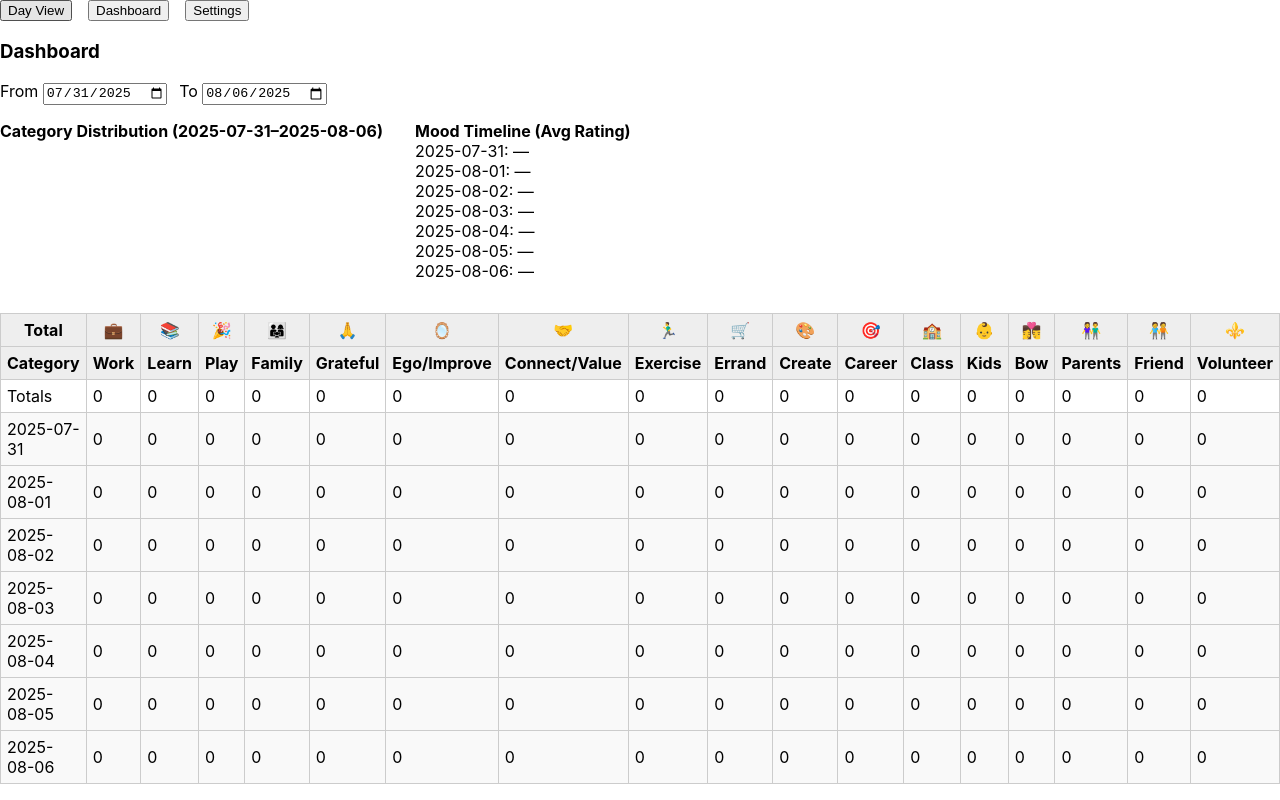
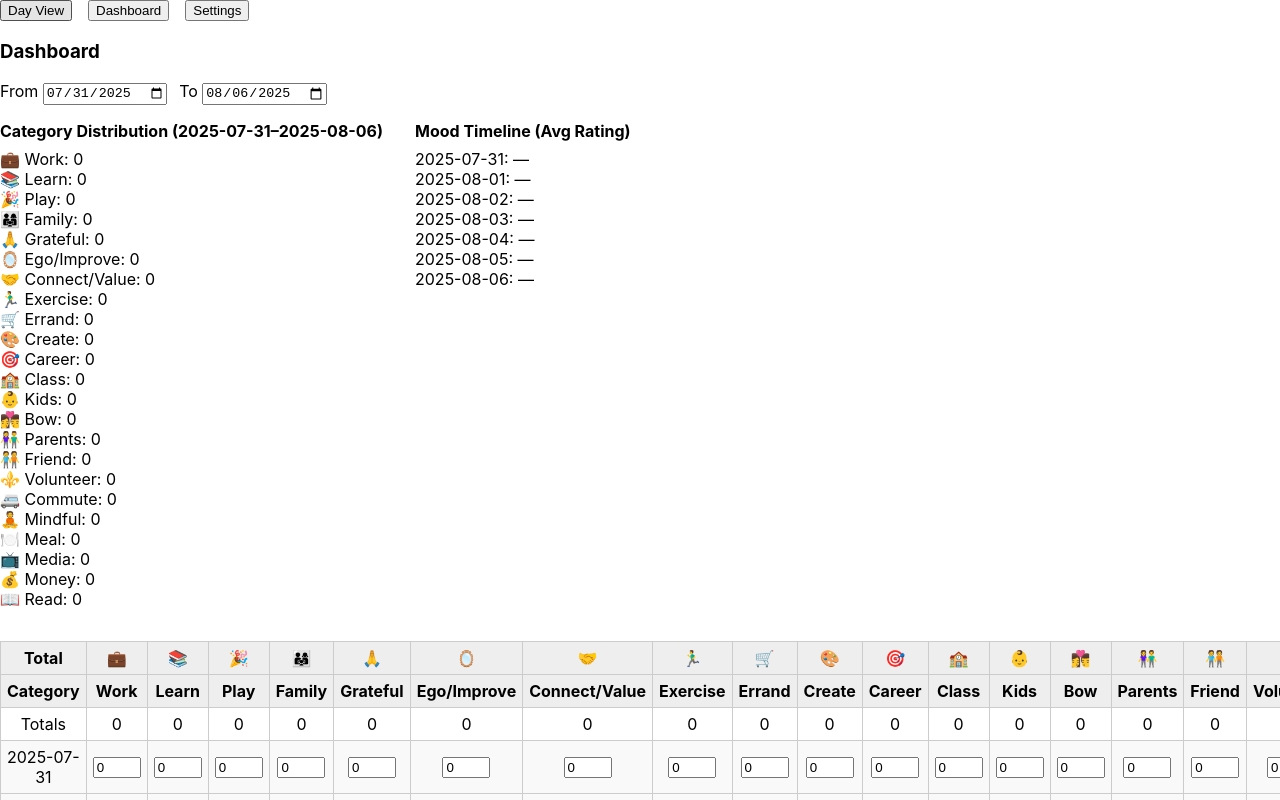
Before and after one commit to chrisissin/moodmap-journal, a React (Create React App) app: page / in a window 1280 px wide. Both pictures are taken after a click on the button "Dashboard". Shown: the top 800 px of the page. Built offline with nearby package versions, Linux system fonts and the light colour scheme.

Commit message:
update cells

```diff
--- a/src/Dashboard.js
+++ b/src/Dashboard.js
@@ -1,5 +1,5 @@
 import React, { useState, useEffect } from 'react';
-import { loadMetrics, defaultCategories } from './data';
+import { loadMetrics, saveMetrics, defaultCategories } from './data';
 
 // Helper: list all dates between two dates (inclusive)
 function getDatesInRange(start, end) {
@@ -14,102 +14,144 @@ function getDatesInRange(start, end) {
 }
 
 export default function Dashboard() {
+  // Load metrics into state
   const [metrics, setMetrics] = useState({});
   useEffect(() => {
     setMetrics(loadMetrics());
   }, []);
 
-  // Date range selection (last 7 days default)
+  // Date-range picker (defaults to last 7 days)
   const today = new Date();
   const defaultEnd = today.toISOString().slice(0,10);
-  const defaultStart = new Date(today.getTime() - 6*24*60*60*1000)
-                          .toISOString().slice(0,10);
+  const defaultStart = new Date(today.getTime() - 6*86400000)
+                        .toISOString().slice(0,10);
   const [startDate, setStartDate] = useState(defaultStart);
   const [endDate, setEndDate]     = useState(defaultEnd);
 
-  // Gather dates in range
+  // Compute the list of dates to display
   const dates = getDatesInRange(startDate, endDate);
 
-  // Category Distribution Data (aggregate counts over range)
+  // Build aggregated counts for category distribution
   const catCounts = {};
   dates.forEach(d => {
-    const c = metrics[d]?.catCounts || {};
-    Object.entries(c).forEach(([cid, cnt]) => {
+    const day = metrics[d]?.catCounts || {};
+    Object.entries(day).forEach(([cid, cnt]) => {
       catCounts[cid] = (catCounts[cid] || 0) + cnt;
     });
   });
-  // Sort categories if desired (or keep default order)
-  const sortedCats = Object.keys(catCounts);
 
-  // Mood timeline: average rating per day
-  const timeline = dates.map(d => {
-    const m = metrics[d];
-    return m ? m.avgRating : null;
-  });
+  // The full list of category IDs (in display order)
+  const catIds = defaultCategories.map(c => c.id);
+
+  // Totals row (sum over the range)
+  const totals = catIds.map(cid =>
+    dates.reduce((sum, d) => sum + (metrics[d]?.catCounts[cid] || 0), 0)
+  );
+
+  // Mood timeline (average rating per day)
+  const timeline = dates.map(d =>
+    metrics[d]?.avgRating ?? null
+  );
+
+  // Handler: update a single cell and persist
+  function updateMetric(date, catId, value) {
+    const dayMetrics = metrics[date] || { catCounts: {}, avgRating: metrics[date]?.avgRating || 0 };
+    const newCatCounts = { ...dayMetrics.catCounts, [catId]: Number(value) };
+    const newMetrics = {
+      ...metrics,
+      [date]: { ...dayMetrics, catCounts: newCatCounts }
+    };
+    saveMetrics(newMetrics);
+    setMetrics(newMetrics);
+  }
 
   return (
     <div>
       <h3>Dashboard</h3>
       <div style={{ marginBottom: 16 }}>
-        <label>From </label>
-        <input type="date" value={startDate} onChange={e=>setStartDate(e.target.value)} />
-        <label style={{ marginLeft: 12 }}>To </label>
-        <input type="date" value={endDate} onChange={e=>setEndDate(e.target.value)} />
+        <label>From&nbsp;
+          <input
+            type="date"
+            value={startDate}
+            onChange={e => setStartDate(e.target.value)}
+          />
+        </label>
+        <label style={{ marginLeft: 12 }}>To&nbsp;
+          <input
+            type="date"
+            value={endDate}
+            onChange={e => setEndDate(e.target.value)}
+          />
+        </label>
       </div>
 
       <div style={{ display: 'flex', gap: 32 }}>
         <div>
           <b>Category Distribution ({startDate}–{endDate})</b>
-          <div>
-            {sortedCats.map(cid => {
-              const icon = defaultCategories.find(c=>c.id===cid)?.icon || '';
-              const name = defaultCategories.find(c=>c.id===cid)?.name || cid;
-              const cnt = catCounts[cid] || 0;
-              return <div key={cid}>{icon} {name}: {cnt}</div>;
+          <div style={{ marginTop: 8 }}>
+            {catIds.map(cid => {
+              const cat = defaultCategories.find(c => c.id === cid);
+              return (
+                <div key={cid}>
+                  {cat.icon} {cat.name}: {catCounts[cid] || 0}
+                </div>
+              );
             })}
           </div>
         </div>
         <div>
           <b>Mood Timeline (Avg Rating)</b>
-          <div>
+          <div style={{ marginTop: 8 }}>
             {dates.map((d,i) => (
-              <div key={d}>{d}: {timeline[i] !== null ? timeline[i] + '★' : '—'}</div>
+              <div key={d}>
+                {d}: {timeline[i] !== null ? timeline[i] + '★' : '—'}
+              </div>
             ))}
           </div>
         </div>
       </div>
 
-      {/* Metrics Table */}
+      {/* Editable Metrics Table */}
       <div style={{ marginTop: 32, overflowX: 'auto' }}>
         <table style={{ borderCollapse: 'collapse', width: '100%' }}>
           <thead>
             <tr>
               <th style={thStyle}>Total</th>
-              {defaultCategories.map(cat => (
-                <th key={cat.id} style={thStyle}>{cat.icon}</th>
+              {catIds.map(cid => (
+                <th key={cid} style={thStyle}>
+                  {defaultCategories.find(c => c.id === cid)?.icon}
+                </th>
               ))}
             </tr>
             <tr>
               <th style={thStyle}>Category</th>
-              {defaultCategories.map(cat => (
-                <th key={cat.id} style={thStyle}>{cat.name}</th>
+              {catIds.map(cid => (
+                <th key={cid} style={thStyle}>
+                  {defaultCategories.find(c => c.id === cid)?.name}
+                </th>
               ))}
             </tr>
           </thead>
           <tbody>
-            {/* Totals row */}
             <tr>
               <td style={tdStyle}>Totals</td>
-              {defaultCategories.map(cat => (
-                <td key={cat.id} style={tdStyle}>{catCounts[cat.id] || 0}</td>
+              {totals.map((t, i) => (
+                <td key={i} style={tdStyle}>{t}</td>
               ))}
             </tr>
-            {/* One row per date */}
             {dates.map(d => (
               <tr key={d} style={{ background: '#f9f9f9' }}>
                 <td style={tdStyle}>{d}</td>
-                {defaultCategories.map(cat => (
-                  <td key={cat.id} style={tdStyle}>{metrics[d]?.catCounts[cat.id] || 0}</td>
+                {catIds.map(cid => (
+                  <td key={cid} style={tdStyle}>
+                    <input
+                      type="number"
+                      min={0}
+                      value={metrics[d]?.catCounts[cid] || 0}
+                      style={{ width: '3em' }}
+                      onChange={e => updateMetric(d, cid, e.target.value)}
+                    />
+                  </td>
                 ))}
               </tr>
             ))}
@@ -120,6 +162,15 @@ export default function Dashboard() {
   );
 }
 
-// Simple cell styles
-const thStyle = { border: '1px solid #ccc', padding: 6, background: '#eee' };
-const tdStyle = { border: '1px solid #ccc', padding: 6 };
+// Cell styles
+const thStyle = {
+  border: '1px solid #ccc',
+  padding: 6,
+  background: '#eee',
+  textAlign: 'center'
+};
+const tdStyle = {
+  border: '1px solid #ccc',
+  padding: 6,
+  textAlign: 'center'
+};
--- a/src/data.js
+++ b/src/data.js
@@ -68,3 +68,8 @@ export function loadMetrics() {
   try { return JSON.parse(localStorage.getItem('journalMetrics')) || {}; }
   catch { return {}; }
 }
+
+// data.js
+export function saveMetrics(metrics) {
+  localStorage.setItem('journalMetrics', JSON.stringify(metrics));
+}
```
Also changed, not shown: 1 other file (tests, documents, lock files or other folders).
